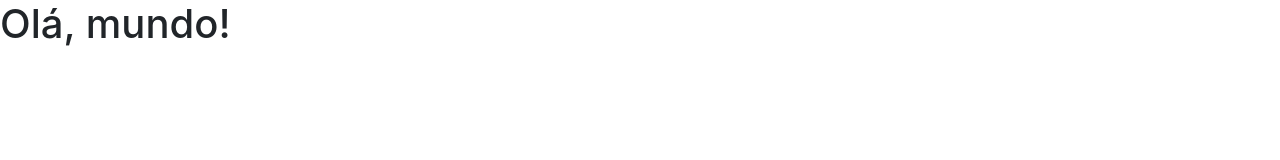
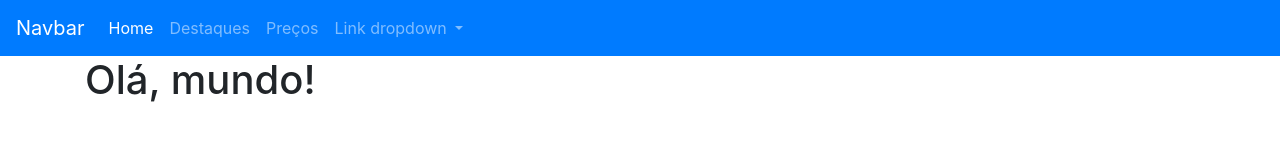
Before and after one commit to fernandojf1/angular1, a plain HTML site: page index.html in a window 1280 px wide. Drawn offline with nearby package versions, Linux system fonts and the light colour scheme.

Commit message:
Update index.html

```diff
--- a/index.html
+++ b/index.html
@@ -11,7 +11,42 @@
     <title>Olá, mundo!</title>
   </head>
   <body>
-    <h1>Olá, mundo!</h1>
+
+    <nav class="navbar navbar-expand-lg navbar-dark bg-primary">
+      <a class="navbar-brand" href="#">Navbar</a>
+      <button class="navbar-toggler" type="button" data-toggle="collapse" data-target="#navbarNavDropdown" aria-controls="navbarNavDropdown" aria-expanded="false" aria-label="Alterna navegação">
+        <span class="navbar-toggler-icon"></span>
+      </button>
+      <div class="collapse navbar-collapse" id="navbarNavDropdown">
+        <ul class="navbar-nav">
+          <li class="nav-item active">
+            <a class="nav-link" href="#">Home <span class="sr-only">(Página atual)</span></a>
+          </li>
+          <li class="nav-item">
+            <a class="nav-link" href="#">Destaques</a>
+          </li>
+          <li class="nav-item">
+            <a class="nav-link" href="#">Preços</a>
+          </li>
+          <li class="nav-item dropdown">
+            <a class="nav-link dropdown-toggle" href="#" id="navbarDropdownMenuLink" role="button" data-toggle="dropdown" aria-haspopup="true" aria-expanded="false">
+              Link dropdown
+            </a>
+            <div class="dropdown-menu" aria-labelledby="navbarDropdownMenuLink">
+              <a class="dropdown-item" href="#">Ação</a>
+              <a class="dropdown-item" href="#">Outra ação</a>
+              <a class="dropdown-item" href="#">Algo mais aqui</a>
+            </div>
+          </li>
+        </ul>
+      </div>
+    </nav>
+
+    <div class="container">
+      <!-- Conteúdo aqui -->
+      <h1>Olá, mundo!</h1>
+    </div>
+
 
     <!-- JavaScript (Opcional) -->
     <!-- jQuery primeiro, depois Popper.js, depois Bootstrap JS -->
```
